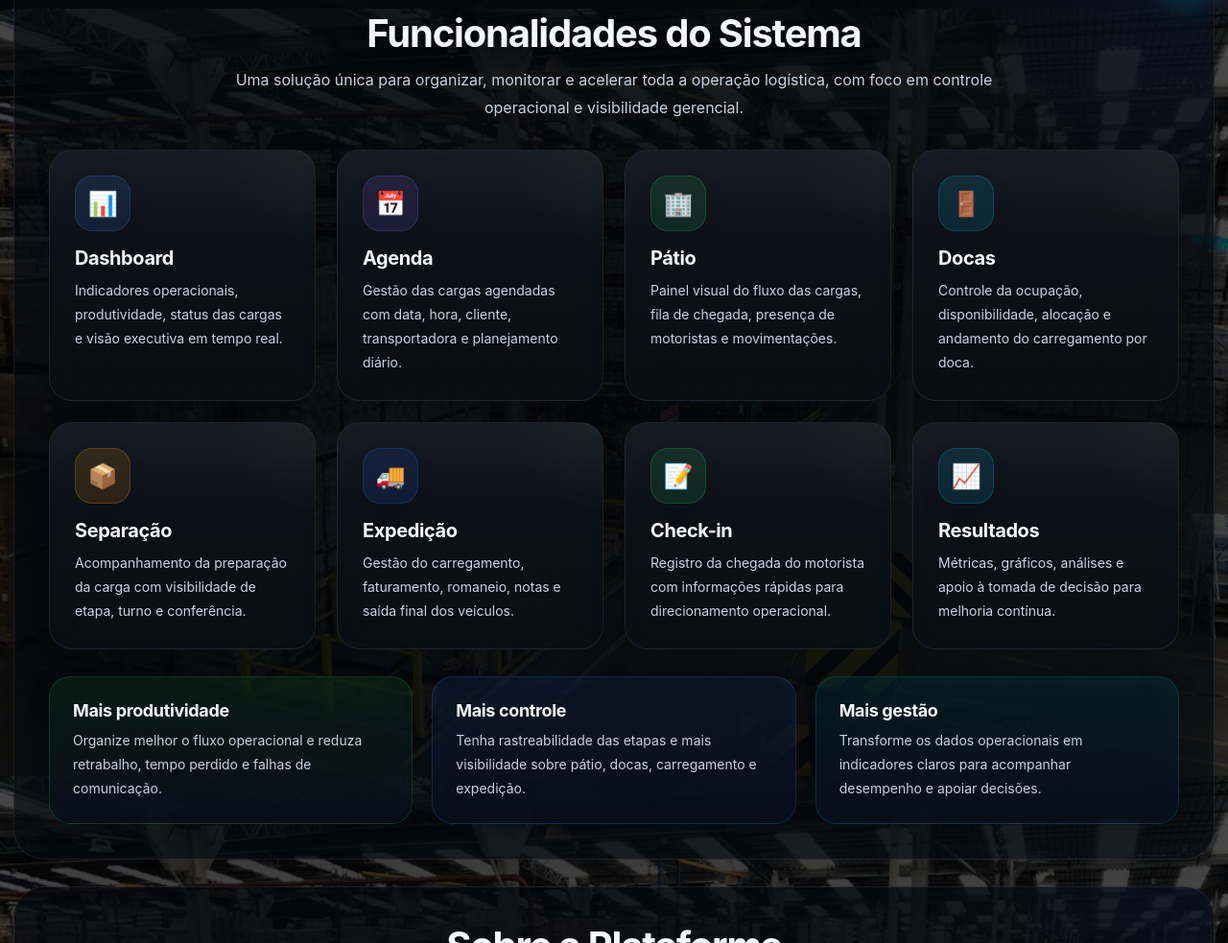
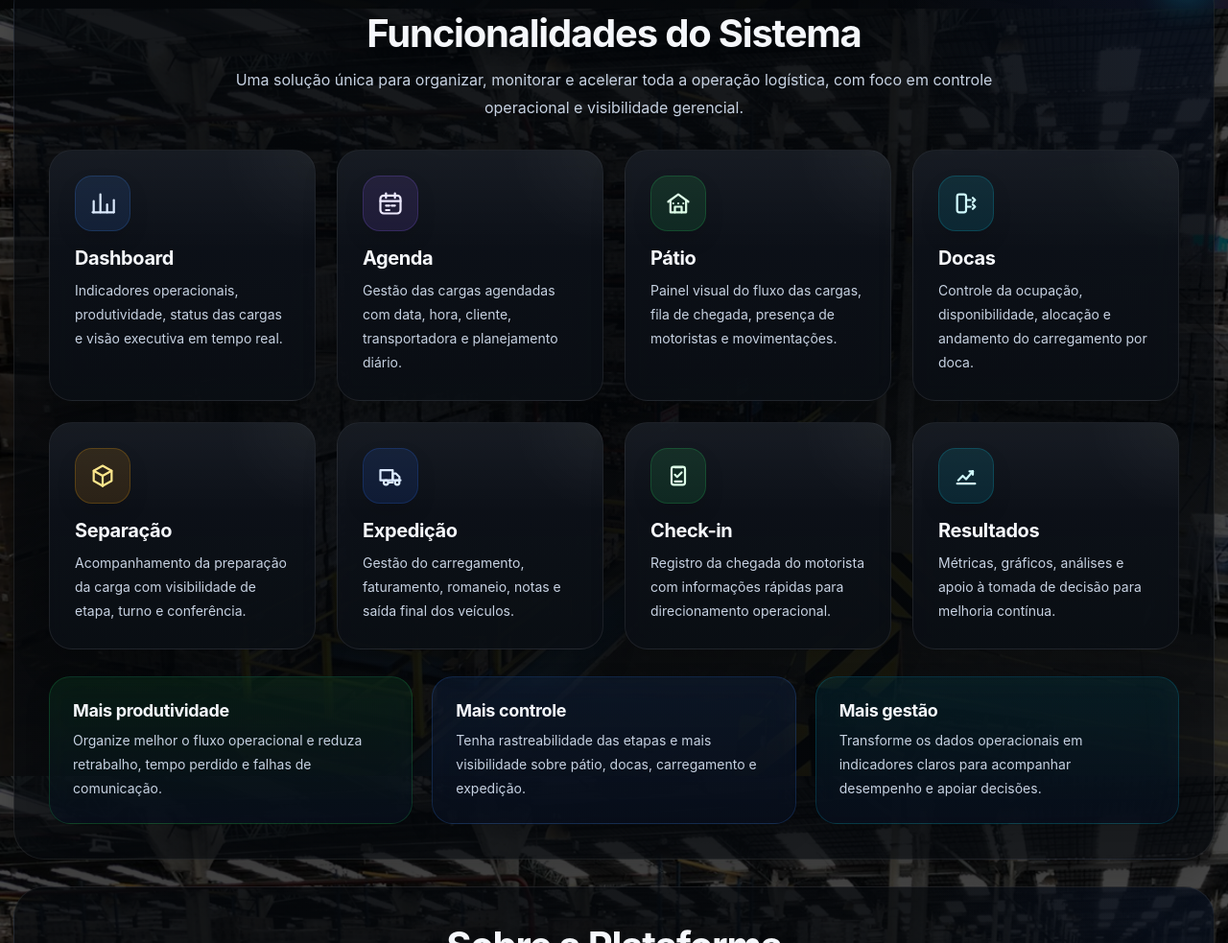
Before and after one commit to wellingtonafoliveira/YMS-Logistico, a plain HTML site: page index.html in a window 1280 px wide. Shown: the part 791-1774 px from the top of the page at 96% size. Drawn offline with Linux system fonts and the light colour scheme.

Commit message:
Update index.html

```diff
--- a/index.html
+++ b/index.html
@@ -236,7 +236,15 @@
     }
     .icon{
       width:58px;height:58px;border-radius:18px;display:flex;align-items:center;justify-content:center;
-      font-size:25px;margin-bottom:16px;box-shadow:0 10px 20px rgba(0,0,0,.12)
+      font-size:0;margin-bottom:16px;box-shadow:0 10px 20px rgba(0,0,0,.12)
+    }
+    .icon svg{
+      width:28px;height:28px;
+      stroke:currentColor;
+      stroke-width:1.9;
+      fill:none;
+      stroke-linecap:round;
+      stroke-linejoin:round;
     }
     .card h3{font-size:20px;margin-bottom:10px;letter-spacing:-.02em}
     .card p{font-size:14px;line-height:1.78;color:var(--muted)}
@@ -721,49 +729,49 @@
 
       <div class="grid">
         <div class="card card-dashboard">
-          <div class="icon">📊</div>
+          <div class="icon"><svg viewBox="0 0 24 24" aria-hidden="true"><path d="M4 20V10"/><path d="M10 20V4"/><path d="M16 20v-7"/><path d="M22 20v-11"/><path d="M3 20h19"/></svg></div>
           <h3>Dashboard</h3>
           <p>Indicadores operacionais, produtividade, status das cargas e visão executiva em tempo real.</p>
         </div>
 
         <div class="card card-agenda">
-          <div class="icon">📅</div>
+          <div class="icon"><svg viewBox="0 0 24 24" aria-hidden="true"><rect x="3" y="5" width="18" height="16" rx="3"/><path d="M8 3v4"/><path d="M16 3v4"/><path d="M3 10h18"/><path d="M8 14h3"/><path d="M13 14h3"/><path d="M8 18h3"/></svg></div>
           <h3>Agenda</h3>
           <p>Gestão das cargas agendadas com data, hora, cliente, transportadora e planejamento diário.</p>
         </div>
 
         <div class="card card-patio">
-          <div class="icon">🏢</div>
+          <div class="icon"><svg viewBox="0 0 24 24" aria-hidden="true"><path d="M3 10.5 12 4l9 6.5"/><path d="M5 9.5V20h14V9.5"/><path d="M9 20v-5h6v5"/><path d="M7.5 12h.01"/><path d="M12 12h.01"/><path d="M16.5 12h.01"/></svg></div>
           <h3>Pátio</h3>
           <p>Painel visual do fluxo das cargas, fila de chegada, presença de motoristas e movimentações.</p>
         </div>
 
         <div class="card card-docas">
-          <div class="icon">🚪</div>
+          <div class="icon"><svg viewBox="0 0 24 24" aria-hidden="true"><rect x="4" y="4" width="8" height="16" rx="2"/><path d="M12 9h4"/><path d="M12 15h4"/><path d="M18 7l2 2-2 2"/><path d="M18 13l2 2-2 2"/></svg></div>
           <h3>Docas</h3>
           <p>Controle da ocupação, disponibilidade, alocação e andamento do carregamento por doca.</p>
         </div>
 
         <div class="card card-separacao">
-          <div class="icon">📦</div>
+          <div class="icon"><svg viewBox="0 0 24 24" aria-hidden="true"><path d="M12 3 20 7.5 12 12 4 7.5 12 3Z"/><path d="M20 7.5V16.5L12 21"/><path d="M4 7.5V16.5L12 21"/><path d="M12 12v9"/></svg></div>
           <h3>Separação</h3>
           <p>Acompanhamento da preparação da carga com visibilidade de etapa, turno e conferência.</p>
         </div>
 
         <div class="card card-expedicao">
-          <div class="icon">🚚</div>
+          <div class="icon"><svg viewBox="0 0 24 24" aria-hidden="true"><path d="M3 7h11v9H3z"/><path d="M14 10h3l3 3v3h-6z"/><circle cx="8" cy="18" r="2"/><circle cx="18" cy="18" r="2"/><path d="M14 18h-4"/><path d="M20 16h1"/></svg></div>
           <h3>Expedição</h3>
           <p>Gestão do carregamento, faturamento, romaneio, notas e saída final dos veículos.</p>
         </div>
 
         <div class="card card-checkin">
-          <div class="icon">📝</div>
+          <div class="icon"><svg viewBox="0 0 24 24" aria-hidden="true"><rect x="6" y="4" width="12" height="16" rx="2"/><path d="M9 4.5h6"/><path d="M9 11l2 2 4-4"/><path d="M9 17h6"/></svg></div>
           <h3>Check-in</h3>
           <p>Registro da chegada do motorista com informações rápidas para direcionamento operacional.</p>
         </div>
 
         <div class="card card-resultados">
-          <div class="icon">📈</div>
+          <div class="icon"><svg viewBox="0 0 24 24" aria-hidden="true"><path d="M4 19h16"/><path d="M5 16l4-4 3 3 6-7"/><path d="M18 8h-3"/><path d="M18 8v3"/></svg></div>
           <h3>Resultados</h3>
           <p>Métricas, gráficos, análises e apoio à tomada de decisão para melhoria contínua.</p>
         </div>
```
